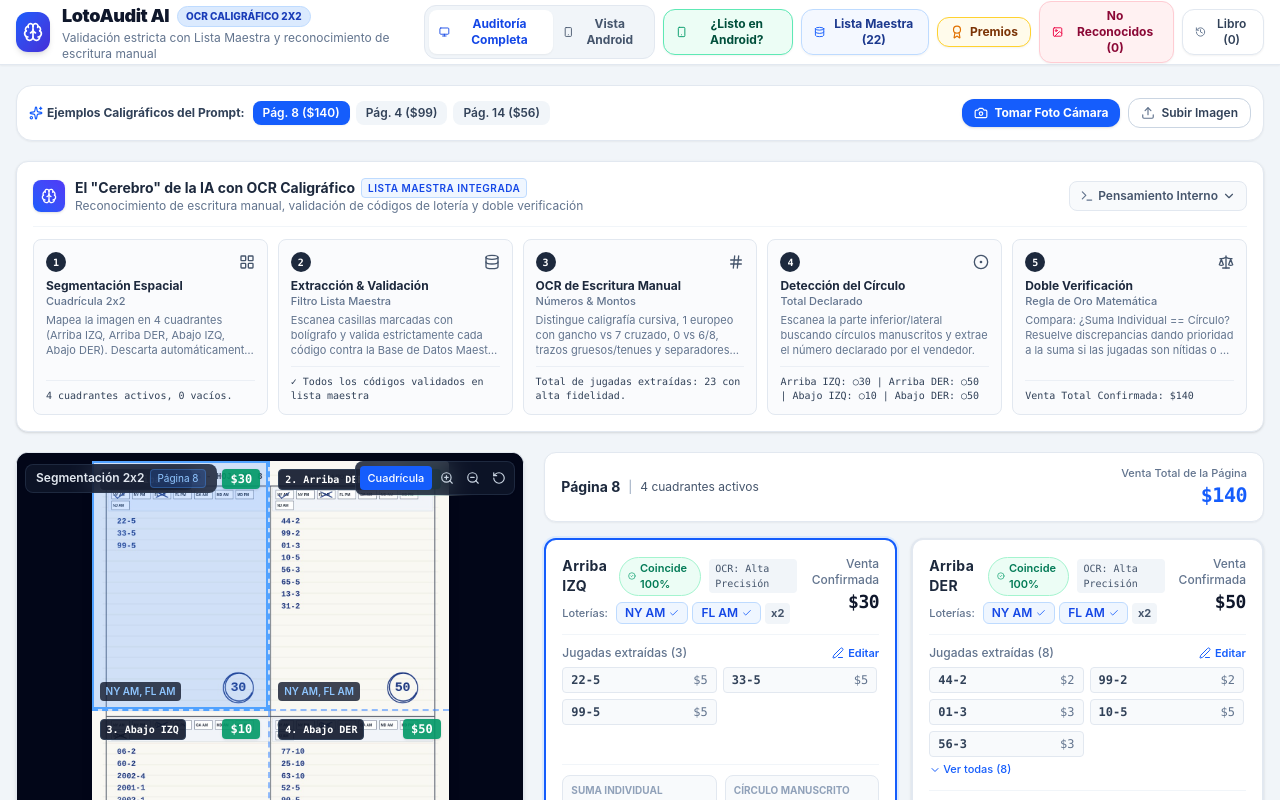
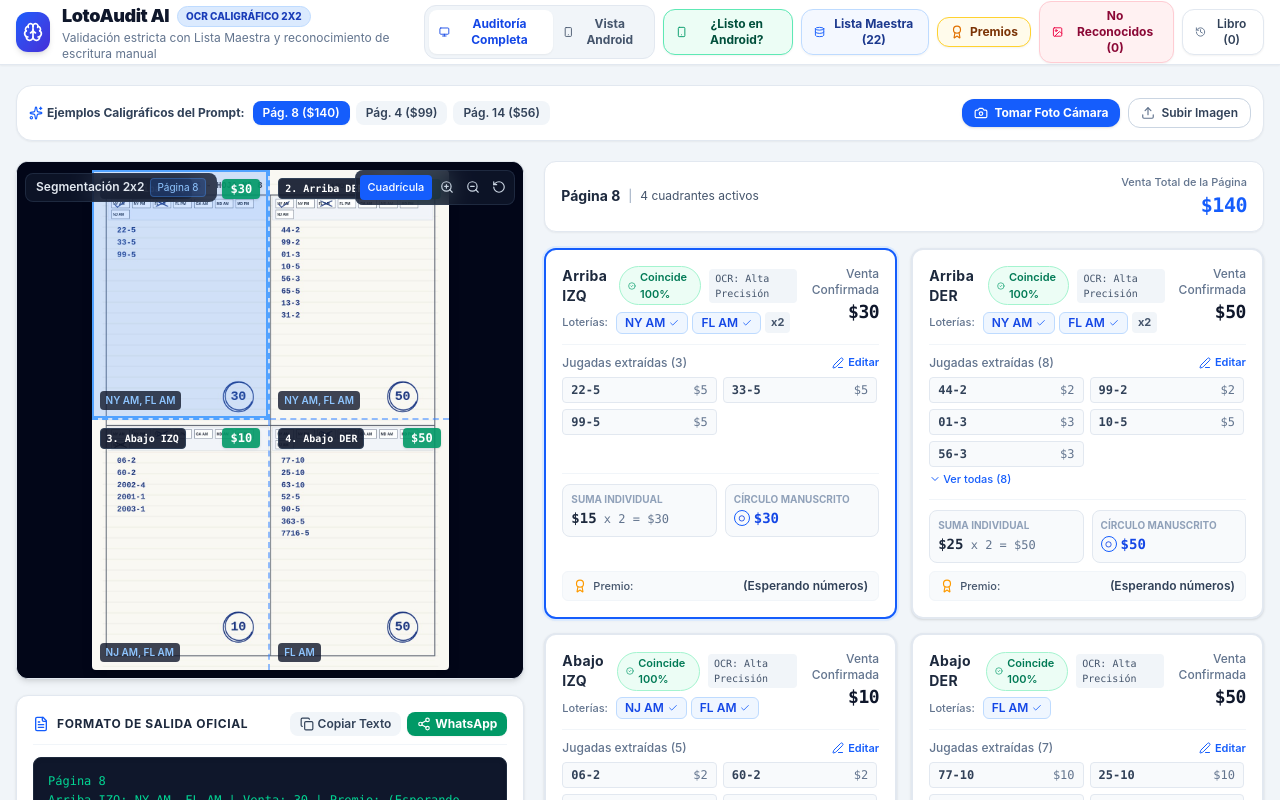
Before and after one commit to Drim0717/AuditorAI, a React (Vite) app: page / in a window 1280 px wide. Shown: the top 800 px of the page. Built offline with nearby package versions, Linux system fonts and the light colour scheme.

Commit message:
feat: eliminar BrainVisualizer y corregir manifest.json para PWA en GitHub Pages

```diff
--- a/src/App.tsx
+++ b/src/App.tsx
@@ -24,7 +24,6 @@ import { SAMPLE_SHEETS, generateTicketSheetCanvas, SampleSheetDefinition } from
 import { checkSheetPrizes } from './utils/prizeCalculator';
 import { getMasterLotteries, validateAndNormalizeLottery } from './utils/lotteryMasterCatalog';
 import { QuadrantCard } from './components/QuadrantCard';
-import { BrainStepVisualizer } from './components/BrainStepVisualizer';
 import { SheetImageOverlay } from './components/SheetImageOverlay';
 import { AndroidFrame } from './components/AndroidFrame';
 import { PrizeCheckerModal } from './components/PrizeCheckerModal';
@@ -550,10 +549,7 @@ export default function App() {
         ) : (
           /* DESKTOP FULL AUDITOR VIEW */
           <div className="space-y-5">
-            {/* 5-Step Brain Visualizer */}
-            <BrainStepVisualizer audit={currentAudit} isProcessing={isProcessing} />
-
-            {/* Core Work Area: 2 Columns */}
+          {/* Core Work Area: 2 Columns */}
             <div className="grid grid-cols-1 lg:grid-cols-12 gap-5">
               {/* Left Column: Image Sheet with 2x2 Overlay (5 cols) */}
               <div className="lg:col-span-5 space-y-4">
```
Also changed, not shown: public/manifest.json.
